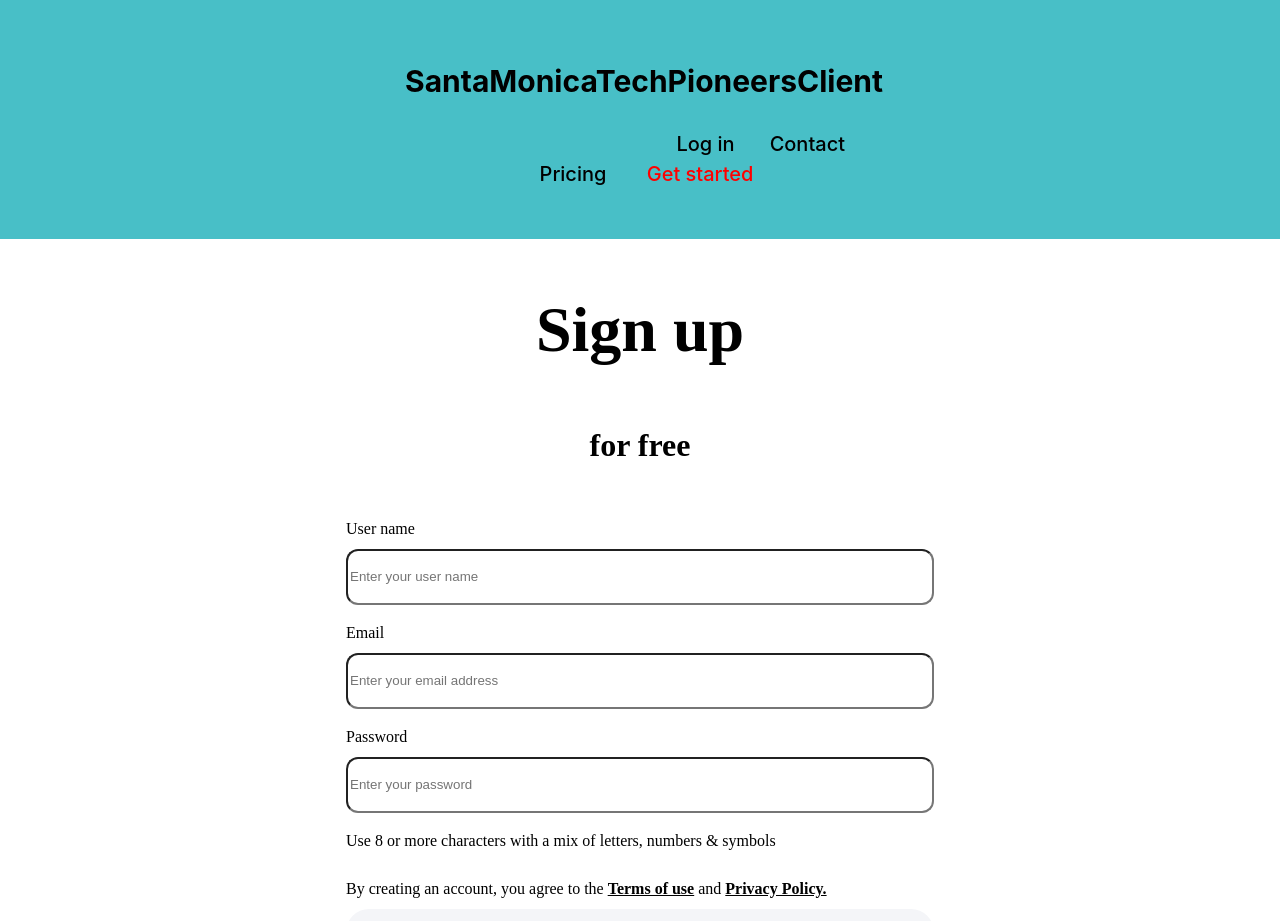
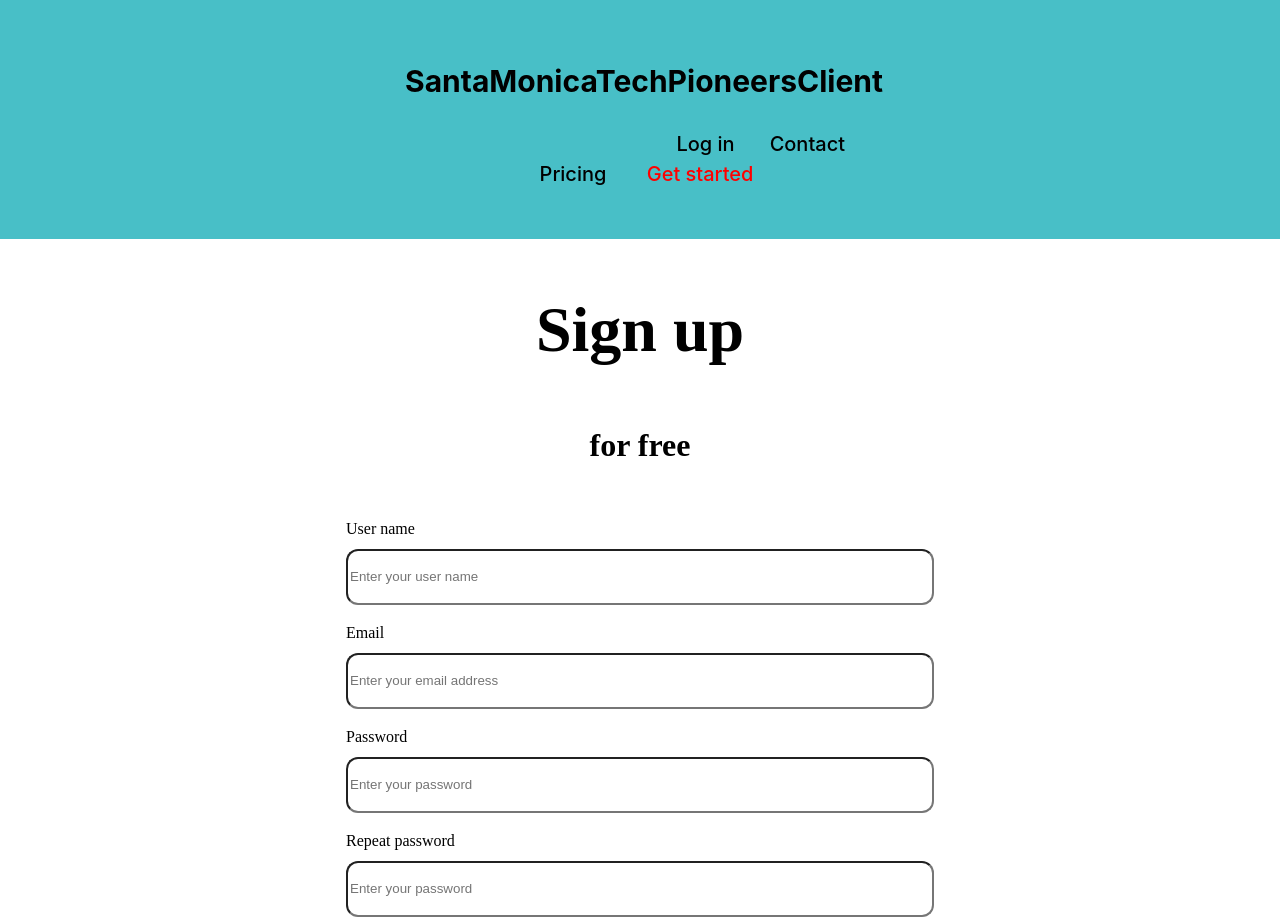
Before and after one commit to TomSabMGTfan/Spring-project-2024, a React (Vite) app in the folder SantaMonicaTechPioneersClient/: page /signup in a window 1280 px wide. Shown: the top 921 px of the page. Built offline with nearby package versions, Linux system fonts and the light colour scheme; a web font is replaced by a local one.

Commit message:
Registration FIX

```diff
--- a/SantaMonicaTechPioneersClient/src/components/RegisterForm.jsx
+++ b/SantaMonicaTechPioneersClient/src/components/RegisterForm.jsx
@@ -76,6 +76,12 @@ function RegisterForm() {
         {...register('password', { required: true, minLength: 8, maxLength: 128 })}
         placeholder="Enter your password"
       />
+      <p className='input_text'>Repeat password</p>
+      <input className='input_field'
+        type="password"
+        {...register('repeatPassword', { required: true, minLength: 8, maxLength: 128 })}
+        placeholder="Enter your password"
+      />
       {errors.password && <p>Password is required and must be between 8 and 128 characters</p>}
       <p className='input_text'>Use 8 or more characters with a mix of letters, numbers & symbols</p>
       <p className='input_text'>By creating an account, you agree to the <u><b>Terms of use</b></u> and <u><b>Privacy Policy.</b></u></p>
```
